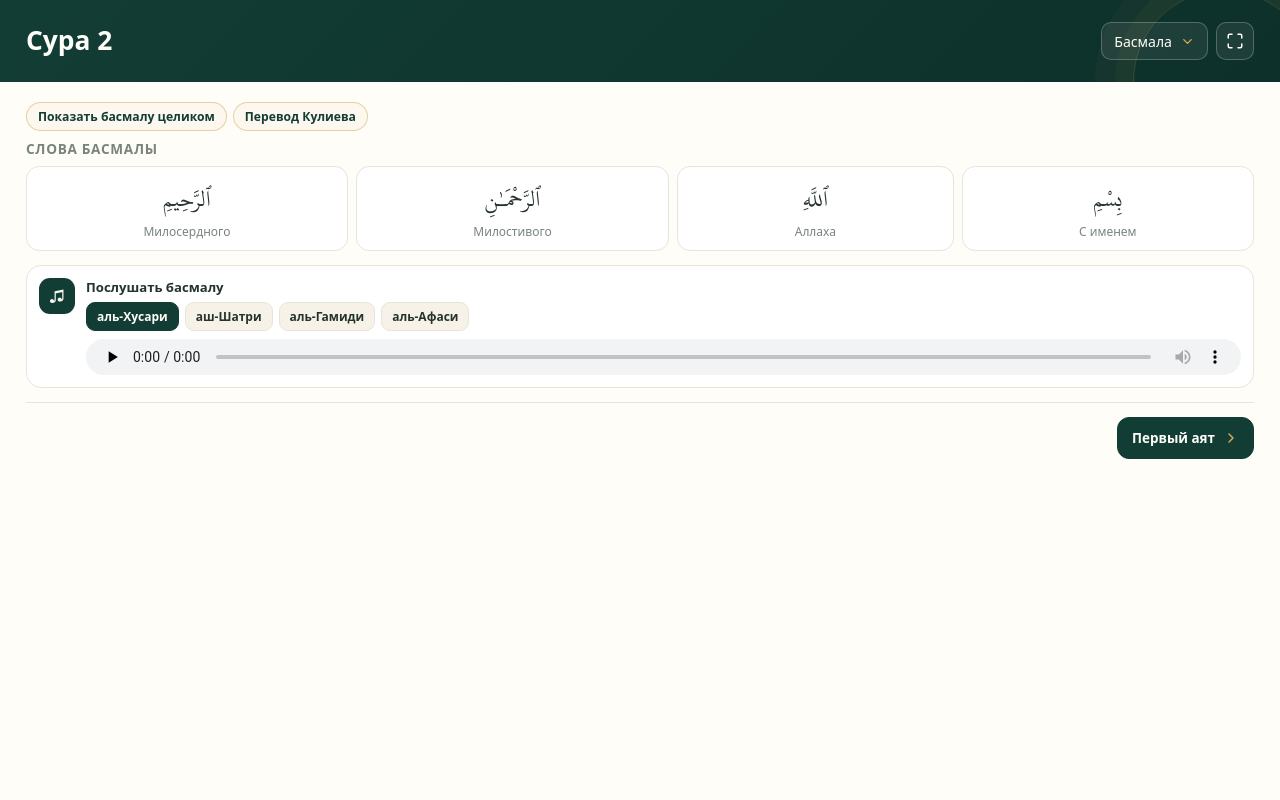
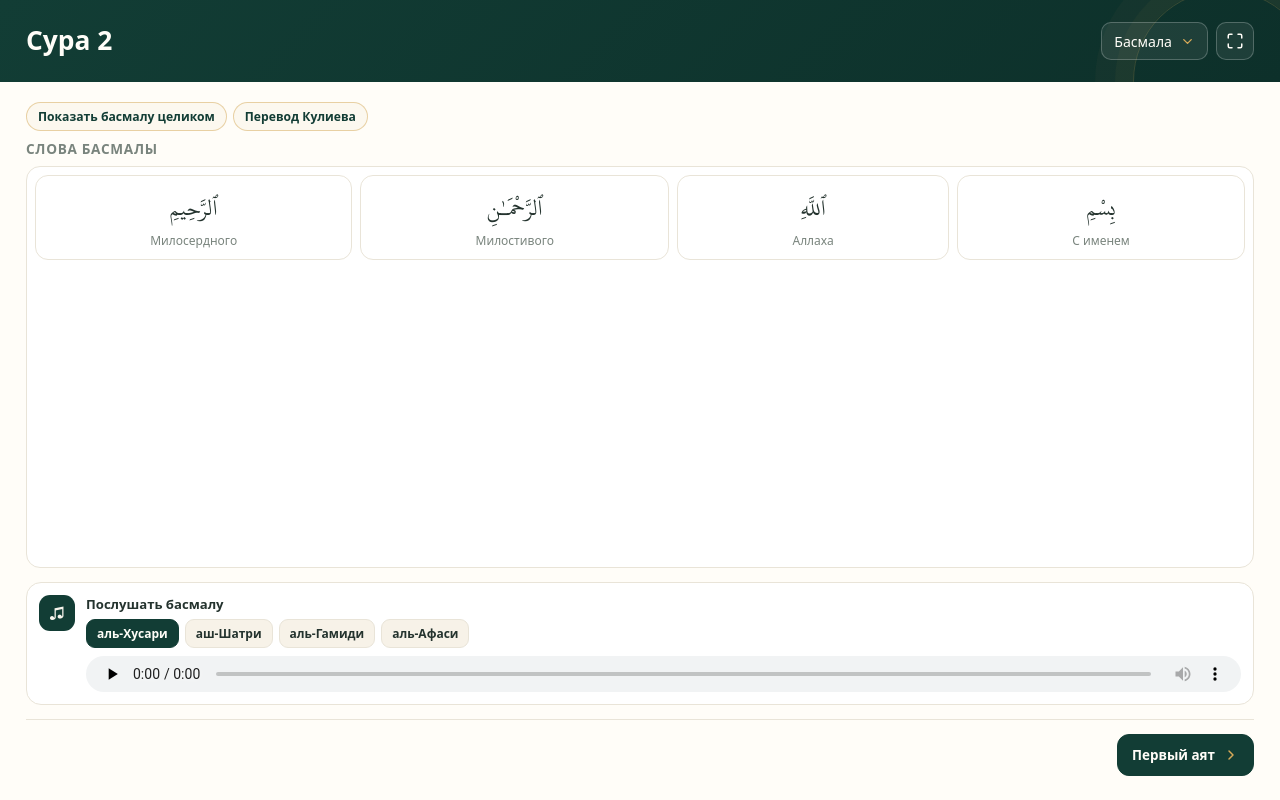
Before and after one commit to ALIHAN999/github.io.BAQARA, a plain HTML site: page index.html in a window 1280 px wide. Drawn offline with Linux system fonts and the light colour scheme; a web font is replaced by a local one.

Commit message:
Слова аята во фрейме со скроллом, аудио и навигация прижаты к низу экрана

```diff
--- a/index.html
+++ b/index.html
@@ -772,6 +772,42 @@
       }
       .content {
         flex: 1 1 auto;
+      }
+
+      /* «Слова аята» — во фрейме со скроллом,
+         аудио и навигация прижаты к низу экрана */
+      body {
+        height: 100vh;
+        height: 100dvh;
+        overflow: hidden;
+      }
+      .page,
+      .lesson-card {
+        height: 100%;
+        min-height: 0;
+        overflow: hidden;
+      }
+      .content {
+        display: flex;
+        flex-direction: column;
+        min-height: 0;
+        overflow: hidden;
+      }
+      .word-grid {
+        flex: 1 1 auto;
+        min-height: 0;
+        overflow-x: hidden;
+        overflow-y: auto;
+        align-content: flex-start;
+        padding: 8px;
+        border: 1px solid var(--line);
+        border-radius: 14px;
+        background: #fff;
+        overscroll-behavior: contain;
+      }
+      .audio-panel,
+      .ayah-nav {
+        flex: 0 0 auto;
       }
     </style>
   </head>
```
